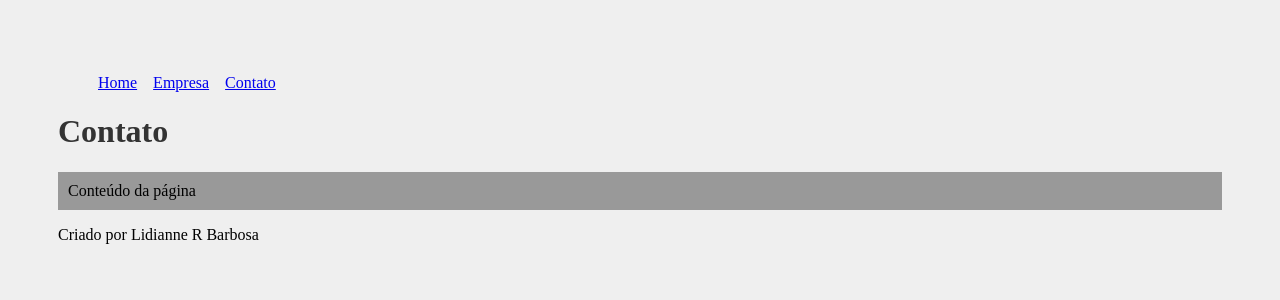
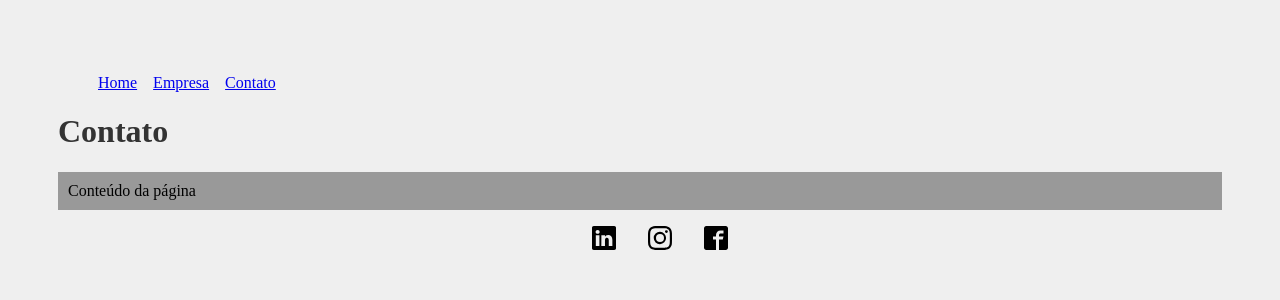
Before and after one commit to lidiannerb/React-Hora-de-codar, a React (Create React App) app: page /Contato in a window 1280 px wide. Shown: the top 300 px of the page. Built offline with nearby package versions, Linux system fonts and the light colour scheme.

Commit message:
feat: react icons

```diff
--- a/package.json
+++ b/package.json
@@ -8,6 +8,7 @@
     "@testing-library/user-event": "^13.5.0",
     "react": "^18.2.0",
     "react-dom": "^18.2.0",
+    "react-icons": "^4.4.0",
     "react-router-dom": "^6.3.0",
     "react-scripts": "5.0.1",
     "web-vitals": "^2.1.4"
--- /dev/null
+++ b/src/components/Footer/Footer.module.css
@@ -0,0 +1,15 @@
+.social_list {
+  display: flex;
+  justify-content: center;
+  align-items: center;
+  list-style: none;
+}
+
+.social_list li {
+  margin: 0 1em;
+}
+
+.social_list svg {
+  font-size: 1.5em;
+  cursor: pointer;
+}
--- a/src/components/Footer/index.jsx
+++ b/src/components/Footer/index.jsx
@@ -1,6 +1,18 @@
+import { BsLinkedin } from "react-icons/bs";
+import { BsInstagram } from "react-icons/bs";
+import { ImFacebook2 } from "react-icons/im";
+import styles from "./Footer.module.css";
+
 const Footer = () => {
   return (
-    <footer>Criado por Lidianne R Barbosa</footer>
+    <footer>
+      <ul className={styles.social_list}>
+        <li><BsLinkedin /></li>
+        <li><BsInstagram /></li>
+        <li><ImFacebook2 /></li>
+
+      </ul>
+    </footer>
   );
 }
 
```
Also changed, not shown: 1 other file (tests, documents, lock files or other folders).
